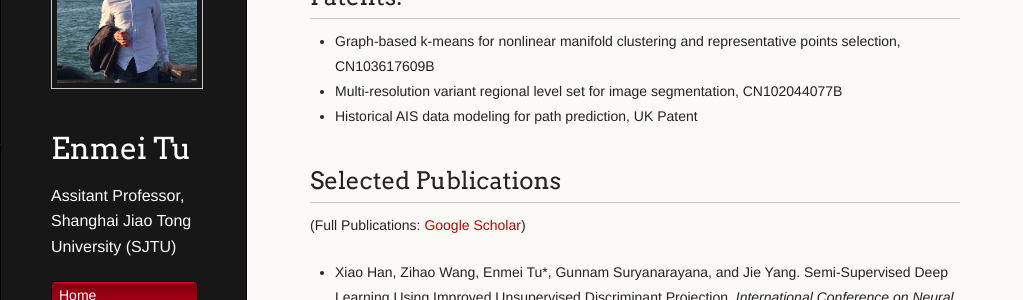
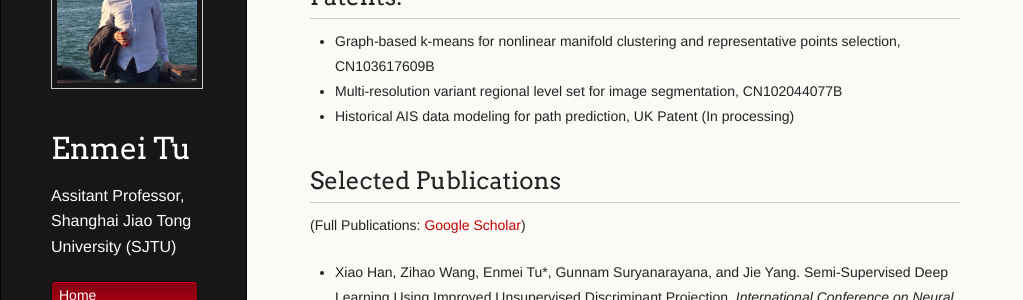
Before and after one commit to hellotem/enmeitu.github.io, a Jekyll site: the page built from research/index.md, in a window 1280 px wide and 900 px high, scrolled down 1497 px. Shown: the part 152-452 px from the top of the window, without its empty margins (0-1023 px from the left). Built offline with Jekyll 4.4.1, drawn with Linux system fonts in a browser that asks for light colours; our own code applies the rules of GitHub Pages for plain Markdown files.

Commit message:
UK Patent

```diff
--- a/research/index.md
+++ b/research/index.md
@@ -25,7 +25,7 @@
 ## Patents:
 *  Graph-based k-means for nonlinear manifold clustering and representative points selection, CN103617609B
 *  Multi-resolution variant regional level set for image segmentation,  CN102044077B
-*  Historical AIS data modeling for path prediction, UK Patent
+*  Historical AIS data modeling for path prediction, UK Patent (In processing)
 
 ## Selected Publications
 (Full Publications: [Google Scholar](https://scholar.google.com.sg/citations?user=TDg-0cQAAAAJ&hl=en))
```
